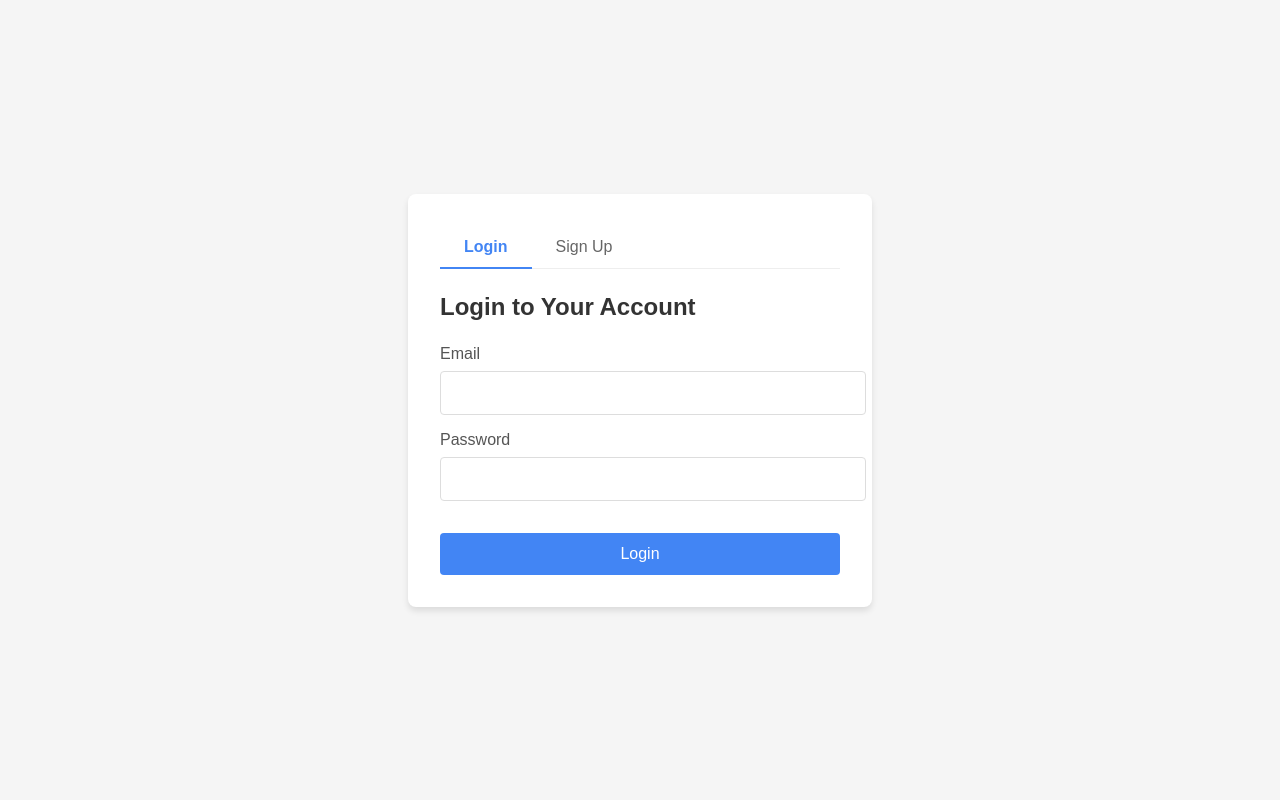
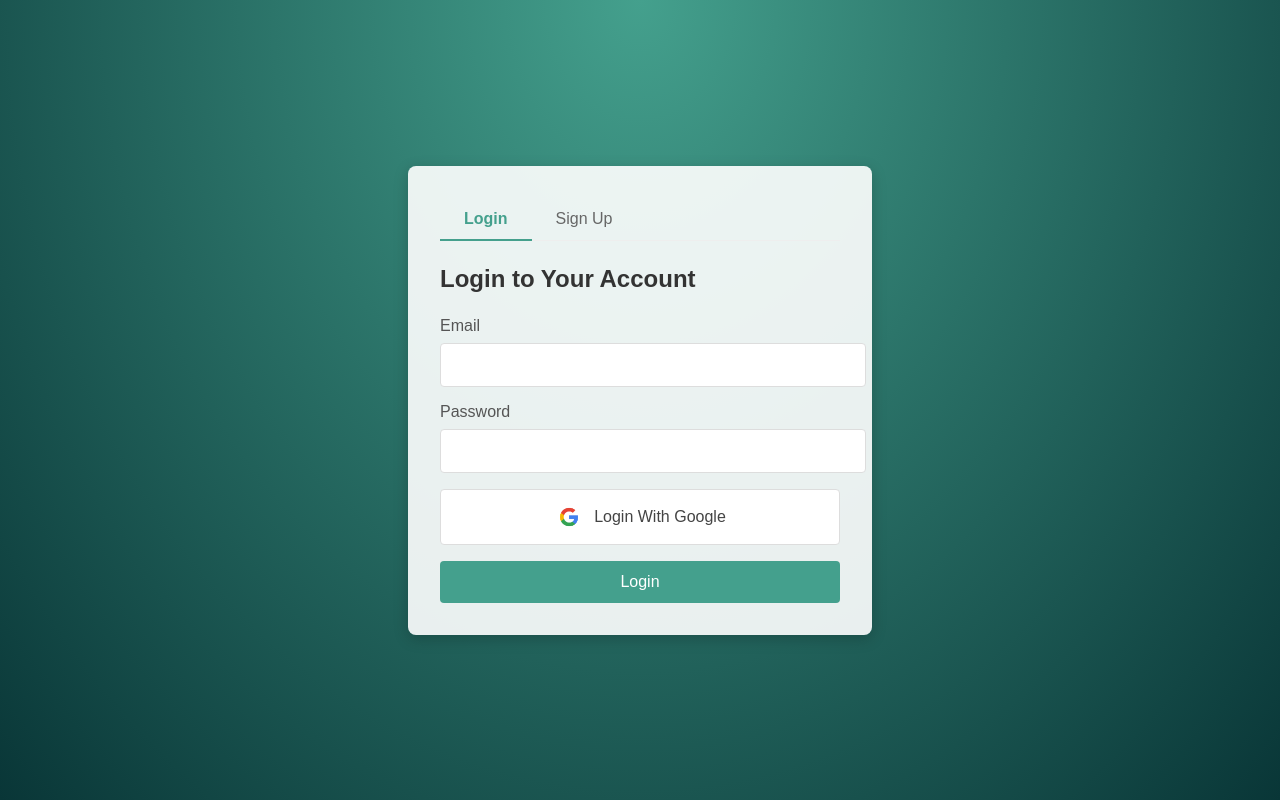
Before and after one commit to Rishikesh-Iyer/Messify, a plain HTML site: page index.html in a window 1280 px wide. Drawn offline with Linux system fonts and the light colour scheme.

Commit message:
added google auth

```diff
--- a/index.html
+++ b/index.html
@@ -25,6 +25,12 @@
                     <label for="login-password">Password</label>
                     <input type="password" id="login-password" required>
                 </div>
+                <div class="google-auth">
+                    <button type="button" class="google-btn">
+                        <img src="download.png" alt="Google logo">
+                        Login With Google
+                    </button>
+                </div>
                 <button type="submit" class="auth-btn">Login</button>
             </form>
 
@@ -47,6 +53,12 @@
                     <label for="signup-confirm-password">Confirm Password</label>
                     <input type="password" id="signup-confirm-password" required>
                 </div>
+                <div class="google-auth">
+                    <button type="button" class="google-btn">
+                        <img src="download.png" alt="Google logo">
+                        Sign up with Google
+                    </button>
+                </div>
                 <button type="submit" class="auth-btn">Sign Up</button>
             </form>
         </div>
--- a/script.js
+++ b/script.js
@@ -63,4 +63,16 @@ document.addEventListener('DOMContentLoaded', function() {
     if (localStorage.getItem('isAuthenticated')) {
         window.location.href = 'dashboard.html';
     }
+});// Google Auth Functionality
+document.querySelectorAll('.google-btn').forEach(btn => {
+    btn.addEventListener('click', function() {
+        // In a real app, you would implement Google OAuth here
+        // This is just a simulation for the UI
+        console.log('Google authentication initiated');
+
+        // Simulate successful Google auth
+        localStorage.setItem('isAuthenticated', 'true');
+        localStorage.setItem('userName', 'Google User');
+        window.location.href = 'dashboard.html';
+    });
 });
--- a/styles.css
+++ b/styles.css
@@ -1,20 +1,22 @@
 body {
     font-family: 'Arial', sans-serif;
-    background-color: #f5f5f5;
+    background: radial-gradient(ellipse at top, #44A08D, #093637);
     display: flex;
     justify-content: center;
     align-items: center;
     height: 100vh;
     margin: 0;
+    color: #fff;
 }
 
 .auth-container {
-    background-color: white;
+    background-color: rgba(255, 255, 255, 0.9);
     border-radius: 8px;
-    box-shadow: 0 4px 6px rgba(0, 0, 0, 0.1);
+    box-shadow: 0 4px 15px rgba(0, 0, 0, 0.2);
     width: 400px;
     max-width: 90%;
     padding: 2rem;
+    color: #333; /* Reset text color for the container */
 }
 
 .auth-tabs {
@@ -34,7 +36,7 @@ body {
 }
 
 .tab-btn.active {
-    color: #4285f4;
+    color: #44A08D;
     font-weight: bold;
 }
 
@@ -45,7 +47,7 @@ body {
     left: 0;
     right: 0;
     height: 2px;
-    background-color: #4285f4;
+    background-color: #44A08D;
 }
 
 .auth-form {
@@ -84,15 +86,61 @@ body {
 .auth-btn {
     width: 100%;
     padding: 0.75rem;
-    background-color: #4285f4;
+    background-color: #44A08D;
     color: white;
     border: none;
     border-radius: 4px;
     font-size: 1rem;
     cursor: pointer;
     margin-top: 1rem;
+    transition: background-color 0.3s ease;
 }
 
 .auth-btn:hover {
-    background-color: #3367d6;
+    background-color: #368574;
 }
+
+.dashboard-container {
+    text-align: center;
+    background-color: rgba(255, 255, 255, 0.9);
+    padding: 2rem;
+    border-radius: 8px;
+    box-shadow: 0 4px 15px rgba(0, 0, 0, 0.2);
+    max-width: 600px;
+    margin: 0 auto;
+    color: #333;
+}
+
+.dashboard-container h1 {
+    color: #093637;
+}
+.google-btn {
+    display: flex;
+    align-items: center;
+    justify-content: center;
+    width: 100%;
+    padding: 0.75rem;
+    background-color: white;
+    color: #444;
+    border: 1px solid #ddd;
+    border-radius: 4px;
+    font-size: 1rem;
+    cursor: pointer;
+    margin-bottom: 1rem;
+    transition: background-color 0.3s ease;
+}
+
+.google-btn:hover {
+    background-color: #f5f5f5;
+}
+
+.google-btn img {
+    width: 30px;
+    height: 30px;
+    margin-right: 10px;
+}
+
+/* Adjust spacing for the new button */
+.auth-btn {
+    margin-top: 0;
+}
```
Also changed, not shown: download.png (added).
